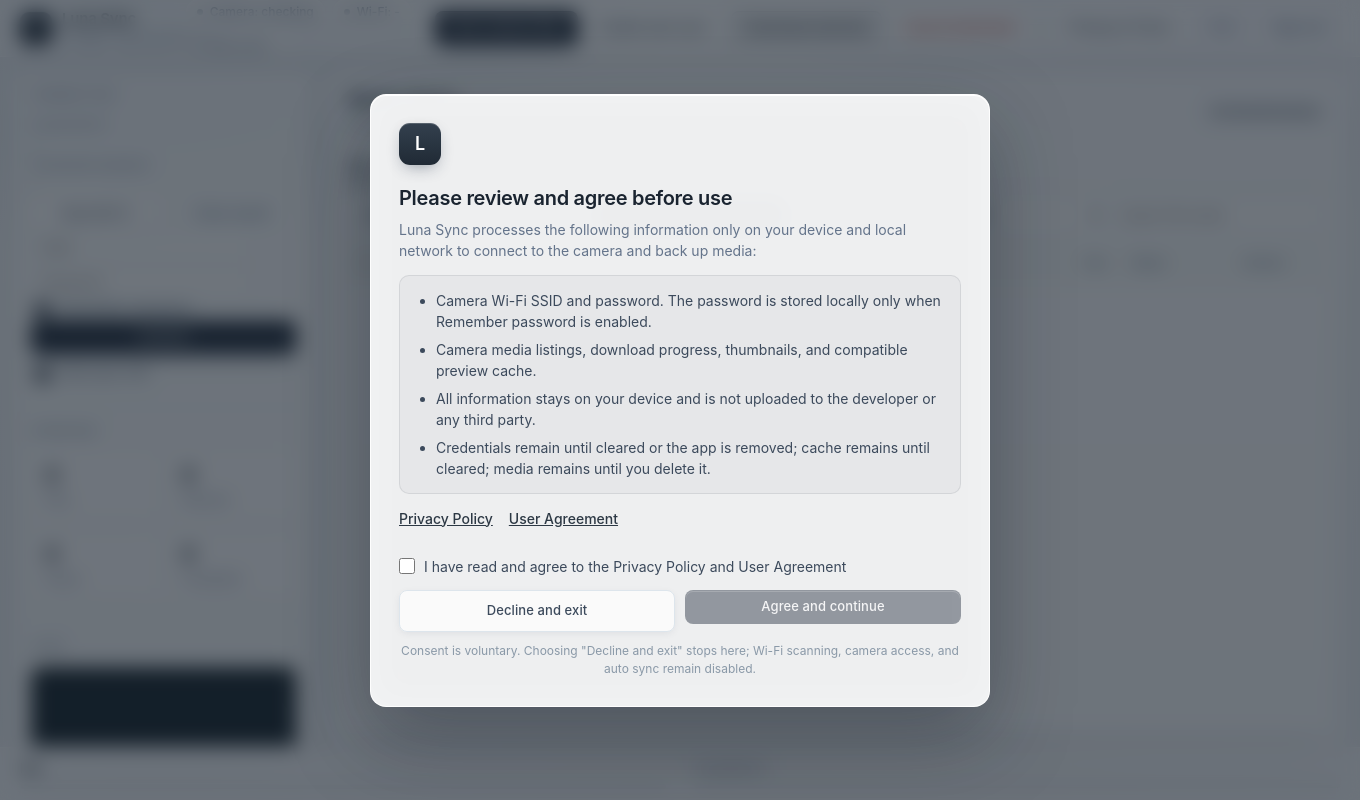
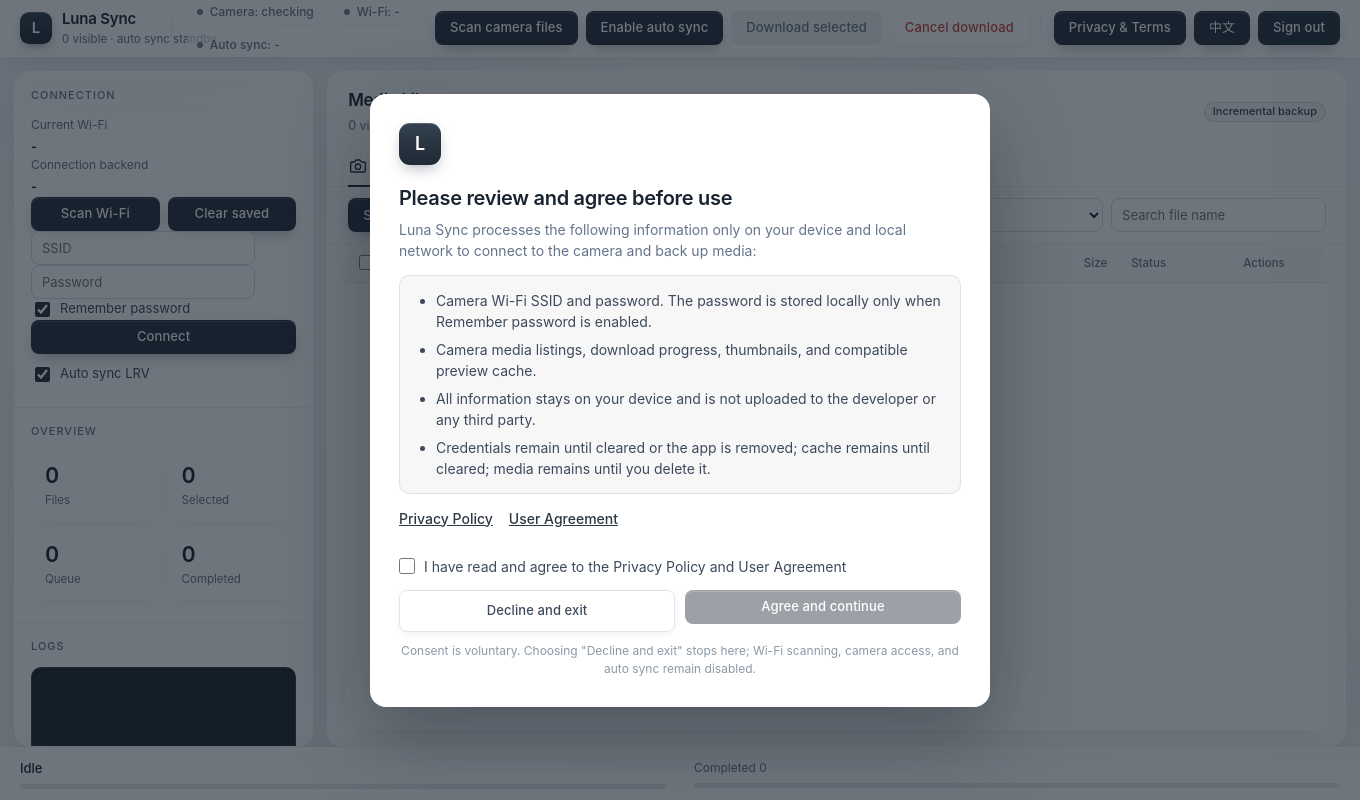
Before and after one commit to hongjiahao371-pixel/luna-sync, a Python web app: template app/templates/index.html in a window 1360 px wide. Run offline with Jinja, Linux system fonts and the light colour scheme; the template is opened without the code that fills it, so the values that code supplies are empty; some libraries are stand-ins or nearby versions.

Commit message:
Kill the white-flicker class of bugs: drop backdrop-filter, fade thumbs, pause background polling
White fullscreen flashes on the local library traced to the fullscreen
consent backdrop and GPU compositor load: a greedy regex in the
previous no-glass edit had merged three consent rules, breaking the
.hidden toggle and leaving an invisible fixed overlay intercepting
clicks. The consent rules are restored, and to remove the whole
failure class: backdrop-filter is dropped everywhere (surfaces get
higher-opacity solid backgrounds, visually near-identical), thumbnails
fade in after decode instead of popping, and background tabs stop
polling so multi-tab setups stop loading the NAS and the GPU.

```diff
--- a/app/templates/index.html
+++ b/app/templates/index.html
@@ -17,11 +17,7 @@ button:hover{background:#313e4e}
 button:disabled{opacity:.45;cursor:not-allowed;filter:none;box-shadow:inset 0 1px 0 rgba(255,255,255,.2)}
 button:focus-visible,input:focus-visible,select:focus-visible{outline:2px solid rgba(38,49,64,.28);outline-offset:2px}
 .primary{background:#263140}
-.tonal{background:rgba(38,49,64,.07);color:#2c3844;border:1px solid rgba(38,49,64,.18);box-shadow:none;backdrop-filter:blur(8px)}
-.tonal:hover{background:rgba(38,49,64,.12)}
-.secondary{background:rgba(255,255,255,.62);color:var(--text2);border:1px solid rgba(255,255,255,.9);box-shadow:0 2px 8px -2px rgba(31,44,67,.1);backdrop-filter:blur(8px)}
-.secondary:hover{background:rgba(255,255,255,.85)}
-.ghost{background:transparent;color:var(--muted);border:1px solid transparent;box-shadow:none}
+.tonal{background:rgba(38,49,64,.07);color:#2c3844;border:1px solid rgba(38,49,64,.18);box-shadow:none;color:var(--text2);border:1px solid rgba(255,255,255,.9);box-shadow:0 2px 8px -2px rgba(31,44,67,.1);color:var(--muted);border:1px solid transparent;box-shadow:none}
 .ghost:hover{background:rgba(255,255,255,.6);color:var(--ink)}
 .danger{background:rgba(255,255,255,.62);color:var(--danger);border:1px solid rgba(255,255,255,.9);box-shadow:0 2px 8px -2px rgba(31,44,67,.1)}
 .danger:hover{background:var(--danger-soft)}
@@ -34,7 +30,7 @@ label{display:inline-flex;align-items:center;gap:7px;color:inherit;cursor:pointe
 ::-webkit-scrollbar-thumb{background:#c4cfd8;border-radius:999px;border:3px solid transparent;background-clip:content-box}
 ::-webkit-scrollbar-track{background:transparent}
 /* ---------- app bar ---------- */
-.appbar{background:rgba(255,255,255,.55);backdrop-filter:blur(20px) saturate(1.5);-webkit-backdrop-filter:blur(20px) saturate(1.5);border-bottom:1px solid rgba(255,255,255,.75);box-shadow:0 8px 24px -14px rgba(31,44,67,.18);position:sticky;top:0;z-index:5}
+.appbar{background:rgba(255,255,255,.92);border-bottom:1px solid rgba(255,255,255,.75);box-shadow:0 8px 24px -14px rgba(31,44,67,.18);position:sticky;top:0;z-index:5}
 .appbar-inner{display:flex;align-items:center;gap:14px;height:56px;padding:0 20px}
 .brand{display:flex;align-items:center;gap:10px;min-width:0;color:var(--ink)}
 .logo{width:32px;height:32px;border-radius:9px;background:linear-gradient(180deg,#33404e,#202a35);color:#fff;display:grid;place-items:center;font-weight:600;font-size:15px;flex:none;box-shadow:0 4px 10px -3px rgba(31,44,67,.5),inset 0 1px 0 rgba(255,255,255,.18)}
@@ -54,7 +50,7 @@ label{display:inline-flex;align-items:center;gap:7px;color:inherit;cursor:pointe
 .actions .vdiv{margin:0 4px}
 /* ---------- layout ---------- */
 .main{display:grid;grid-template-columns:clamp(280px,22vw,316px) minmax(0,1fr);gap:14px;min-height:0;padding:14px 14px 0}
-.panel{min-width:0;height:100%;overflow:hidden;background:rgba(255,255,255,.55);backdrop-filter:blur(18px) saturate(1.4);-webkit-backdrop-filter:blur(18px) saturate(1.4);border:1px solid rgba(255,255,255,.8);border-radius:16px;box-shadow:0 16px 40px -18px rgba(31,44,67,.2),inset 0 1px 0 rgba(255,255,255,.85)}
+.panel{min-width:0;height:100%;overflow:hidden;background:rgba(255,255,255,.88);border:1px solid rgba(255,255,255,.8);border-radius:16px;box-shadow:0 16px 40px -18px rgba(31,44,67,.2),inset 0 1px 0 rgba(255,255,255,.85)}
 aside.panel{display:flex;flex-direction:column;overflow:auto}
 aside.panel h2{margin:0;padding:15px 16px 8px;border:0;font-size:11px;font-weight:500;letter-spacing:.09em;text-transform:uppercase;color:var(--muted);background:transparent}
 aside.panel h2:not(:first-child){border-top:1px solid rgba(31,44,67,.06);margin-top:6px}
@@ -117,7 +113,7 @@ aside.panel h2:not(:first-child){border-top:1px solid rgba(31,44,67,.06);margin-
 .table-wrap{flex:1;min-height:0;overflow:auto;background:rgba(255,255,255,.5);margin:0 18px 16px;border:1px solid rgba(255,255,255,.85);border-radius:12px;position:relative;box-shadow:0 8px 24px -14px rgba(31,44,67,.16),inset 0 1px 0 rgba(255,255,255,.9)}
 .file-table{width:100%;border-collapse:separate;border-spacing:0;min-width:980px}
 .file-table.tight{min-width:660px}
-.file-table th{position:sticky;top:0;z-index:1;background:rgba(247,250,249,.88);backdrop-filter:blur(8px);color:var(--muted);font-size:11.5px;font-weight:500;text-align:left;height:38px;padding:0 12px;white-space:nowrap;border-bottom:1px solid rgba(31,44,67,.07)}
+.file-table th{position:sticky;top:0;z-index:1;background:#f7faf9;color:var(--muted);font-size:11.5px;font-weight:500;text-align:left;height:38px;padding:0 12px;white-space:nowrap;border-bottom:1px solid rgba(31,44,67,.07)}
 .file-table th.sortable{cursor:pointer;user-select:none}
 .file-table th.sortable:hover{color:var(--ink)}
 .file-table th.sort-asc::after,.file-table th.sort-desc::after{display:inline-block;margin-left:4px;font-size:9px;vertical-align:1px;color:var(--ink)}
@@ -139,7 +135,7 @@ aside.panel h2:not(:first-child){border-top:1px solid rgba(31,44,67,.06);margin-
 .file-table tr:hover td{background:rgba(255,255,255,.55)}
 .file-table tr.selected td{background:rgba(38,49,64,.06)}
 .file-table tr.selected td:first-child{box-shadow:inset 2px 0 0 #263140}
-.thumb{width:64px;height:44px;border-radius:7px;background:#e8edf2;object-fit:cover;display:block;border:1px solid rgba(31,44,67,.06)}
+.thumb{width:64px;height:44px;border-radius:7px;background:#e8edf2;object-fit:cover;display:block;border:1px solid rgba(31,44,67,.06);opacity:0;transition:opacity .25s ease}
 .thumb-fallback{width:64px;height:44px;border-radius:7px;background:rgba(255,255,255,.6);border:1px solid rgba(31,44,67,.07);display:grid;place-items:center;color:var(--faint);font-size:11px;font-weight:500;text-transform:uppercase}
 .name{font-family:ui-monospace,SFMono-Regular,Menlo,monospace;font-size:12.5px;max-width:400px;white-space:nowrap;overflow:hidden;text-overflow:ellipsis;color:var(--ink)}
 td.muted{color:var(--muted);font-size:12.5px}
@@ -171,8 +167,9 @@ td.muted{color:var(--muted);font-size:12.5px}
 .wall{flex:1;min-height:0;overflow:auto;padding:16px 18px;display:grid;grid-template-columns:repeat(auto-fill,minmax(190px,1fr));grid-auto-rows:140px;gap:12px;align-content:start}
 .card{position:relative;border-radius:12px;overflow:hidden;background:rgba(255,255,255,.72);border:1px solid rgba(255,255,255,.9);box-shadow:0 10px 26px -14px rgba(31,44,67,.2),inset 0 1px 0 rgba(255,255,255,.9);height:140px;cursor:pointer}
 .card img,.card .ph{position:absolute;inset:0;width:100%;height:100%;object-fit:cover;display:block}
+.card img{opacity:0;transition:opacity .3s ease}
 .card .ph{display:grid;place-items:center;color:var(--faint);font-size:24px}
-.card .badge{position:absolute;top:8px;left:8px;height:20px;padding:0 8px;border-radius:999px;background:rgba(255,255,255,.85);color:#3c4a5c;font-size:11px;font-weight:500;display:inline-flex;align-items:center;gap:4px;backdrop-filter:blur(4px);box-shadow:0 1px 3px rgba(31,44,67,.1)}
+.card .badge{position:absolute;top:8px;left:8px;height:20px;padding:0 8px;border-radius:999px;background:rgba(255,255,255,.85);color:#3c4a5c;font-size:11px;font-weight:500;display:inline-flex;align-items:center;gap:4px;box-shadow:0 1px 3px rgba(31,44,67,.1)}
 .card .play{position:absolute;inset:0;display:grid;place-items:center;pointer-events:none}
 .card .play i{width:44px;height:44px;border-radius:999px;background:rgba(15,25,35,.5);display:grid;place-items:center;color:#fff;font-size:19px}
 .card .meta{position:absolute;left:0;right:0;bottom:0;padding:14px 9px 8px;color:#fff;background:linear-gradient(transparent,rgba(10,20,30,.78));font-size:11px}
@@ -186,7 +183,7 @@ td.muted{color:var(--muted);font-size:12.5px}
 .wall-empty::before{content:'';width:72px;height:72px;margin-bottom:16px;border-radius:22px;border:1px solid rgba(255,255,255,.9);background:rgba(255,255,255,.6) center/30px no-repeat;box-shadow:0 10px 24px -12px rgba(31,44,67,.18),inset 0 1px 0 rgba(255,255,255,.9)}
 .wall-empty small{color:var(--muted);font-size:12.5px}
 /* ---------- queue footer ---------- */
-.queue{background:rgba(255,255,255,.55);backdrop-filter:blur(20px) saturate(1.5);-webkit-backdrop-filter:blur(20px) saturate(1.5);border-top:1px solid rgba(255,255,255,.75);box-shadow:0 -8px 24px -16px rgba(31,44,67,.18);padding:11px 20px}
+.queue{background:rgba(255,255,255,.92);border-top:1px solid rgba(255,255,255,.75);box-shadow:0 -8px 24px -16px rgba(31,44,67,.18);padding:11px 20px}
 .queue-grid{display:grid;grid-template-columns:1fr 1fr;gap:28px;align-items:center}
 #cur{font-size:13px;font-weight:500;white-space:nowrap;overflow:hidden;text-overflow:ellipsis}
 .queue small{display:block;color:var(--muted);font-size:12px;white-space:nowrap;overflow:hidden;text-overflow:ellipsis}
@@ -209,9 +206,9 @@ td.muted{color:var(--muted);font-size:12.5px}
 .pano-track img{height:100%;width:auto;display:block;pointer-events:none;user-select:none;-webkit-user-drag:none}
 .pano-hint{align-self:center;color:#e8eef4;font-size:12.5px}
 /* ---------- consent ---------- */
-.consent-backdrop{position:fixed;inset:0;z-index:100;display:flex;align-items:center;justify-content:center;padding:24px;background:rgba(16,26,38,.6);backdrop-filter:blur(10px)}
+.consent-backdrop{position:fixed;inset:0;z-index:100;display:flex;align-items:center;justify-content:center;padding:24px;background:rgba(16,26,38,.6)}
 .consent-backdrop.hidden{display:none}
-.consent-dialog{width:min(620px,100%);max-height:calc(100vh - 48px);overflow:auto;background:rgba(255,255,255,.92);backdrop-filter:blur(18px);border:1px solid rgba(255,255,255,.95);border-radius:16px;box-shadow:0 30px 80px rgba(16,26,38,.35),inset 0 1px 0 #fff;padding:28px}
+.consent-dialog{width:min(620px,100%);max-height:calc(100vh - 48px);overflow:auto;background:#fff;border:1px solid rgba(255,255,255,.95);border-radius:16px;box-shadow:0 30px 80px rgba(16,26,38,.35),inset 0 1px 0 #fff;padding:28px}
 .consent-mark{width:42px;height:42px;border-radius:11px;background:linear-gradient(180deg,#33404e,#202a35);color:#fff;display:grid;place-items:center;font-weight:600;font-size:18px;box-shadow:0 6px 16px -5px rgba(31,44,67,.45),inset 0 1px 0 rgba(255,255,255,.18)}
 .consent-dialog h2{margin:18px 0 6px;font-size:20px;font-weight:600;letter-spacing:-.3px;color:var(--ink)}
 .consent-dialog>p{margin:0 0 14px;color:var(--muted)}
@@ -570,6 +567,12 @@ function setTableHeaders(sel,keys){document.querySelectorAll(sel+' th').forEach(
 function labelText(label,k){if(label&&label.childNodes.length)label.childNodes[0].nodeValue=tr(k)+' '}
 function checkboxLabelText(label,k){if(label&&label.childNodes.length>1)label.childNodes[label.childNodes.length-1].nodeValue=' '+tr(k)}
 function tabLabel(id,key,countId){var b=$(id),svg=b.querySelector('svg'),cnt=$(countId);b.innerHTML='';if(svg)b.appendChild(svg);b.appendChild(document.createTextNode(tr(key)));if(cnt)b.appendChild(cnt)}
+function revealImg(im){
+  if(!im)return;
+  var show=function(){im.style.opacity='1'};
+  if(im.complete&&im.naturalWidth){show();return}
+  im.addEventListener('load',show,{once:true});
+}
 var _guidedShown=null;
 function applyWifiGuidance(){
   var guided=STATE.wifi_guidance==='ugos';
@@ -670,10 +673,11 @@ function render(){
   list.forEach(function(it){
     var row=document.createElement('tr');
     var key=keyOf(it);
-    var prev=(isImg(it.kind)||isVid(it.kind))?'<img class="thumb" src="/thumb/'+encodeURIComponent(key)+'" loading="lazy" alt="">':'<div class="thumb-fallback">file</div>';
+    var prev=(isImg(it.kind)||isVid(it.kind))?'<img class="thumb" src="/thumb/'+encodeURIComponent(key)+'" loading="lazy" decoding="async" alt="">':'<div class="thumb-fallback">file</div>';
     var previewTip=esc(tr('preview')),deleteTip=esc(tr('deleteLocal'));var actions='<button type="button" class="icon-btn act-preview" title="'+previewTip+'" data-tip="'+previewTip+'" aria-label="'+previewTip+'">'+icon('eye')+'</button>'+(done(it)?' <button type="button" class="icon-btn danger-icon act-delete" title="'+deleteTip+'" data-tip="'+deleteTip+'" aria-label="'+deleteTip+'">'+icon('trash')+'</button>':'');
     row.innerHTML='<td class="cell-check"><input type="checkbox" '+(SEL.has(key)?'checked':'')+'></td><td>'+prev+'</td><td><div class="name" title="'+esc(it.name)+'">'+esc(it.name)+'</div></td><td><span class="tag">'+esc(storageText(it))+'</span></td><td><span class="tag">'+esc(it.kind)+'</span></td><td class="muted">'+esc(fmtDate(it.date,it.time))+'</td><td class="num">'+fmt(it.bytes)+'</td><td><span class="tag '+(done(it)?'done':'')+'">'+esc(statusText(it.status))+'</span></td><td>'+actions+'</td>';
     var vim=row.querySelector('img.thumb');
+    revealImg(vim);
     if(vim&&isVid(it.kind))vim.onerror=function(){var ph=document.createElement('div');ph.className='thumb-fallback';ph.textContent='vid';vim.replaceWith(ph)};
     row.classList.toggle('selected',SEL.has(key));row.querySelector('input').onclick=function(e){e.stopPropagation()};row.querySelector('input').onchange=function(){this.checked?SEL.add(key):SEL.delete(key);row.classList.toggle('selected',this.checked);updateMetrics()};
     row.querySelector('.act-preview').onclick=function(e){e.stopPropagation();openPrev(it)};
@@ -697,12 +701,12 @@ function renderWall(list){
     var c=document.createElement('div');c.className='card';
     var hasThumb=isImg(it.kind)||isVid(it.kind);
     var key=keyOf(it);
-    var img=hasThumb?('<img src="/thumb/'+encodeURIComponent(key)+'" loading="lazy" alt="">'):('<div class="ph">'+(isVid(it.kind)?'▶':esc(it.kind))+'</div>');
+    var img=hasThumb?('<img src="/thumb/'+encodeURIComponent(key)+'" loading="lazy" decoding="async" alt="">'):('<div class="ph">'+(isVid(it.kind)?'▶':esc(it.kind))+'</div>');
     var badge='<span class="badge">'+(isVid(it.kind)?tr('videos'):(it.kind==='LIV'?tr('livePhoto'):tr('photos')))+'</span>';
     var play=(isVid(it.kind)||it.kind==='LIV')?'<div class="play"><i>▶</i></div>':'';
     var deleteTip=esc(tr('deleteLocal'));var del='<button type="button" class="icon-btn danger-icon del" title="'+deleteTip+'" data-tip="'+deleteTip+'" aria-label="'+deleteTip+'">'+icon('trash')+'</button>';
     c.innerHTML=img+badge+play+del+'<div class="meta"><b title="'+esc(it.name)+'">'+esc(it.name)+'</b><span>'+fmt(it.bytes)+' · '+esc(fmtDate(it.date,it.time))+'</span></div>';
-    var im=c.querySelector('img');if(im){im.onerror=function(){var ph=document.createElement('div');ph.className='ph';ph.textContent=isVid(it.kind)?'▶':it.kind;im.replaceWith(ph)}}
+    var im=c.querySelector('img');if(im){revealImg(im);im.onerror=function(){var ph=document.createElement('div');ph.className='ph';ph.textContent=isVid(it.kind)?'▶':it.kind;im.replaceWith(ph)}}
     c.querySelector('.del').onclick=function(e){e.stopPropagation();delLocal(key)};
     c.onclick=function(){openPrev(it)};
     w.appendChild(c);
@@ -714,9 +718,10 @@ function renderLocalTable(list){
   list.forEach(function(it){
     var row=document.createElement('tr');
     var key=keyOf(it);
-    var prev=(isImg(it.kind)||isVid(it.kind))?'<img class="thumb" src="/thumb/'+encodeURIComponent(key)+'" loading="lazy" alt="">':'<div class="thumb-fallback">file</div>';
+    var prev=(isImg(it.kind)||isVid(it.kind))?'<img class="thumb" src="/thumb/'+encodeURIComponent(key)+'" loading="lazy" decoding="async" alt="">':'<div class="thumb-fallback">file</div>';
     var previewTip=esc(tr('preview')),deleteTip=esc(tr('deleteLocal'));row.innerHTML='<td>'+prev+'</td><td><div class="name" title="'+esc(it.name)+'">'+esc(it.name)+'</div></td><td><span class="tag done">'+esc(it.kind)+'</span></td><td class="muted">'+esc(fmtDate(it.date,it.time))+'</td><td class="num">'+fmt(it.bytes)+'</td><td><button type="button" class="icon-btn act-preview" title="'+previewTip+'" data-tip="'+previewTip+'" aria-label="'+previewTip+'">'+icon('eye')+'</button> <button type="button" class="icon-btn danger-icon act-delete" title="'+deleteTip+'" data-tip="'+deleteTip+'" aria-label="'+deleteTip+'">'+icon('trash')+'</button></td>';
     var vim=row.querySelector('img.thumb');
+    revealImg(vim);
     if(vim&&isVid(it.kind))vim.onerror=function(){var ph=document.createElement('div');ph.className='thumb-fallback';ph.textContent='vid';vim.replaceWith(ph)};
     row.querySelector('.act-preview').onclick=function(e){e.stopPropagation();openPrev(it)};
     row.querySelector('.act-delete').onclick=function(e){e.stopPropagation();delLocal(key)};
@@ -943,7 +948,7 @@ $('legalClose').onclick=closeLegal;
 $('legalOv').onclick=function(e){if(e.target===$('legalOv'))closeLegal()};
 $('bLang').onclick=function(){LANG=LANG==='zh'?'en':'zh';localStorage.setItem('lunaLang',LANG);applyLang();render();poll()};
 $('bLogout').onclick=function(){fetch('/api/auth/logout',{method:'POST'}).catch(function(){}).then(function(){location.href='/login'})};
-applyLang();bindSort();markSort();poll();checkConsent();setInterval(poll,1500);
+applyLang();bindSort();markSort();poll();checkConsent();setInterval(function(){if(!document.hidden)poll()},1500);
 </script>
 </body>
 </html>
```
Also changed, not shown: README.md.
